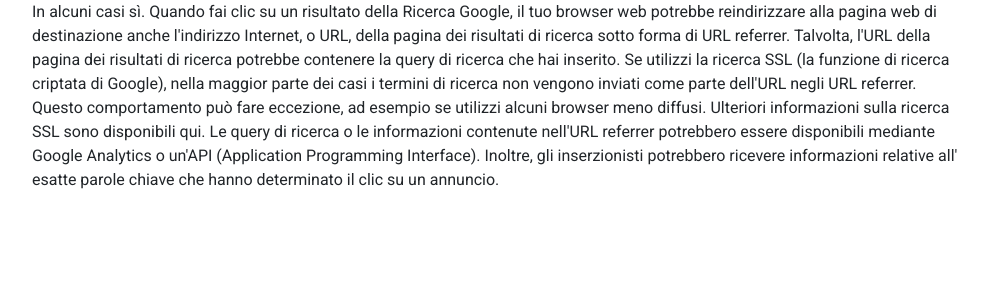
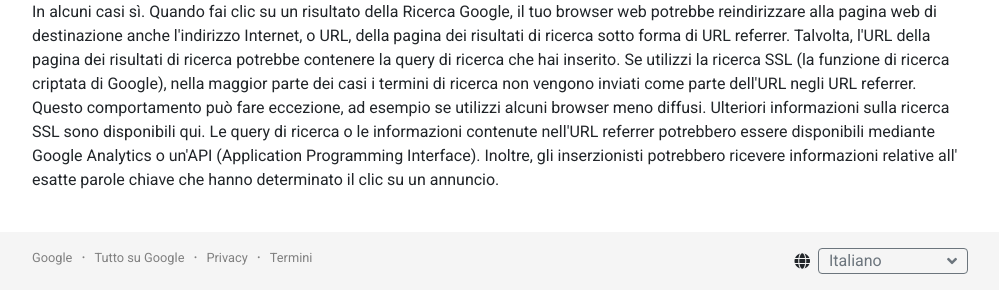
Before and after one commit to Luca-Riz/php-google-faq, a PHP site: page /googleFaq.php in a window 1280 px wide. Shown: the part 1966-2256 px from the top of the page, without its empty margins (140-1139 px from the left). Before the commit the page ends 2155 px from the top, so only its background shows below. Run offline with PHP 8.4, Linux system fonts and the light colour scheme.

Commit message:
add footer

```diff
--- a/css/style.css
+++ b/css/style.css
@@ -10,6 +10,7 @@ body {
   font-family: 'Roboto', sans-serif;
 }
 
+/*! da togliere */
 .debug {
   border: 1px solid greenyellow;
   min-height: 20px;
@@ -75,3 +76,35 @@ main p {
   padding-top: 20px;
 }
 /* fine main */
+
+/* footer */
+footer {
+  background-color: #f5f5f5;
+  margin-top: 40px;
+}
+
+footer .left ul {
+  list-style-type: none;
+  margin: 0;
+  padding: 0;
+  color: grey;
+}
+
+footer .left ul li, footer .left ul i {
+  margin-right: 10px;
+}
+
+footer .left li {
+  font-size: 0.8rem;
+}
+
+footer .left i {
+  font-size: 2px;
+}
+
+footer .right .btn {
+  padding: 0 10px;
+  width: 150px;
+}
+
+/* fine footer */
--- a/googleFaq.php
+++ b/googleFaq.php
@@ -121,7 +121,27 @@ $faq = [
 </main>
 
 <footer>
-  <div class="container-fluid">
+  <div class="container-lg py-3 d-flex justify-content-between">
+
+    <div class="left">
+      <ul class="d-flex align-items-center">
+        <li>Google</li>
+        <i class="fas fa-circle"></i>
+        <li>Tutto su Google</li>
+        <i class="fas fa-circle"></i>
+        <li>Privacy</li>
+        <i class="fas fa-circle"></i>
+        <li>Termini</li>
+      </ul>
+    </div>
+
+    <div class="right d-flex align-items-center">
+      <i class="fas fa-globe"></i>
+      <div class="btn btn-outline-secondary d-flex justify-content-between align-items-center ms-2">
+        Italiano
+        <i class="fas fa-angle-down"></i>
+      </div>
+    </div>
 
   </div>
 </footer>
```
